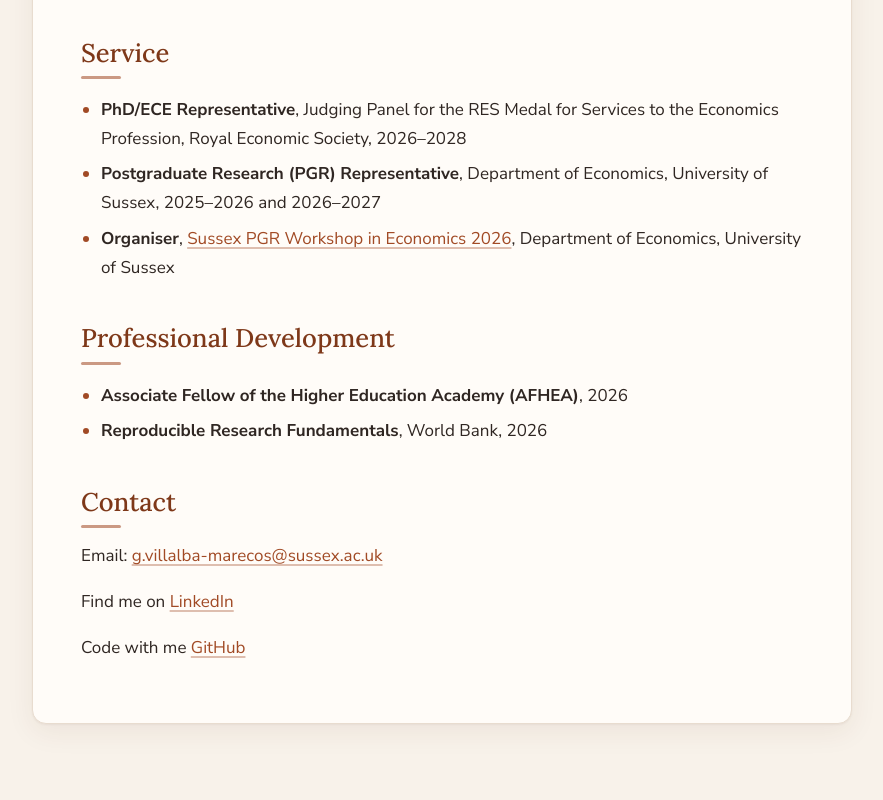
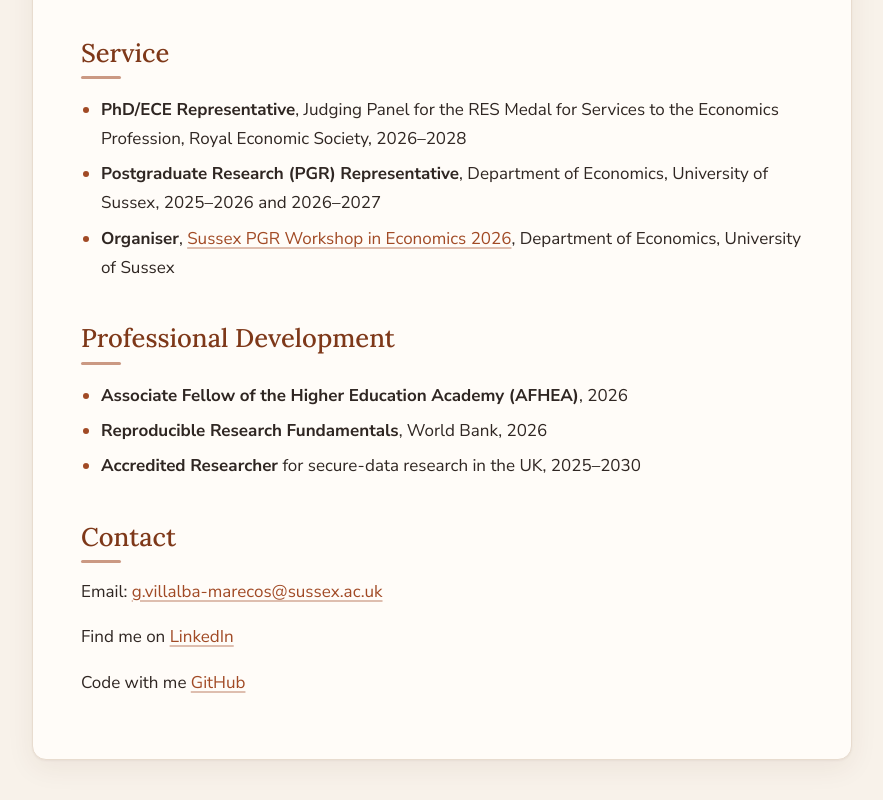
Before and after one commit to GN-Villalba/GNVM-website, a plain HTML site: page index.html in a window 1280 px wide. Shown: the part 1569-2369 px from the top of the page, without its empty margins (198-1081 px from the left). Drawn offline with Linux system fonts and the light colour scheme.

Commit message:
Add Accredited Researcher status to Professional Development
Co-Authored-By: Claude Opus 5.5 <noreply@anthropic.com>
Claude-Session: https://claude.ai/code/session_015vxn2x7kYcssVHteF5SFc2

```diff
--- a/index.html
+++ b/index.html
@@ -62,6 +62,7 @@
     <ul>
       <li><strong>Associate Fellow of the Higher Education Academy (AFHEA)</strong>, 2026</li>
       <li><strong>Reproducible Research Fundamentals</strong>, World Bank, 2026</li>
+      <li><strong>Accredited Researcher</strong> for secure-data research in the UK, 2025–2030</li>
     </ul>
 
     <h2>Contact</h2>
```
